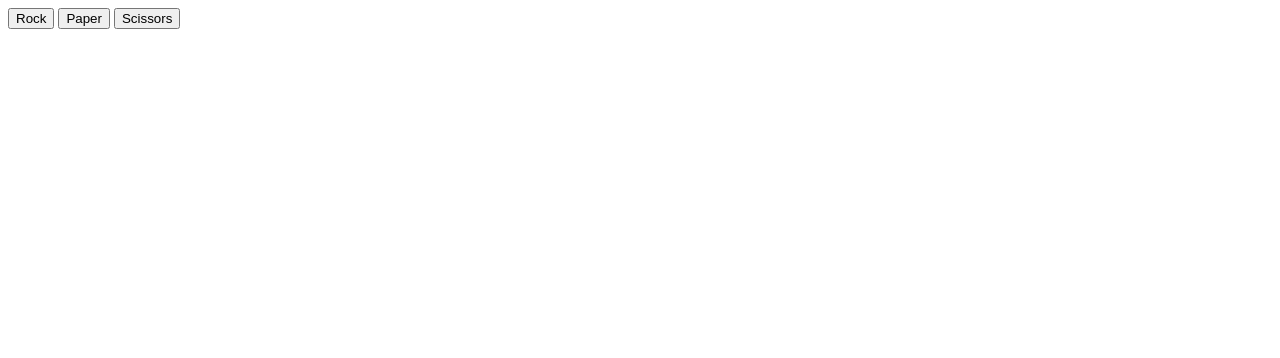
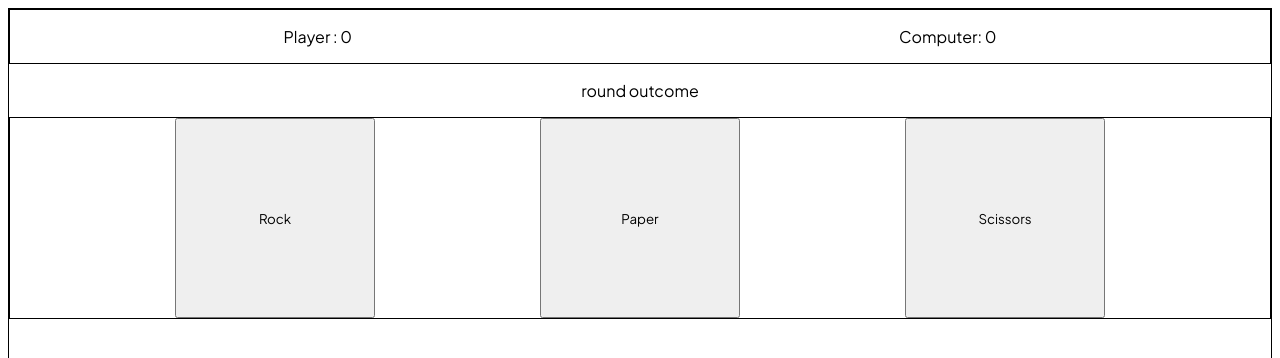
Before and after one commit to IsaacAkin/rock-paper-scissors, a plain HTML site: page index.html in a window 1280 px wide. Shown: the top 358 px of the page. Drawn offline with Linux system fonts and the light colour scheme.

Commit message:
Update index.html
- moved the page elements around as they were not in the correct places. Everything was in the head tag and nothing was in the body tag.

- added a link for an external font

- wrapped the span tags that displayed the scored in a paragraph tag with names to represent the scores for the player and computer

```diff
--- a/index.html
+++ b/index.html
@@ -3,12 +3,25 @@
   <head>
     <meta charset="UTF-8" />
     <meta name="viewport" content="width=device-width, initial-scale=1.0" />
+    <link rel="stylesheet" href="style.css" />
     <script defer src="index.js"></script>
+    <link
+      href="https://fonts.googleapis.com/css2?family=Plus+Jakarta+Sans&display=swap"
+      rel="stylesheet"
+    />
     <title>Rock Paper Scissors</title>
-    <div id="results"></div>
-    <button id="rock">Rock</button>
-    <button id="paper">Paper</button>
-    <button id="scissors">Scissors</button>
   </head>
-  <body></body>
+  <body>
+    <div class="results">
+      <p>Player : <span id="player-score">0</span></p>
+      <p>Computer: <span id="computer-score">0</span></p>
+    </div>
+    <p id="round-outcome">round outcome</p>
+
+    <div class="btn-container">
+      <button id="rock">Rock</button>
+      <button id="paper">Paper</button>
+      <button id="scissors">Scissors</button>
+    </div>
+  </body>
 </html>
```
